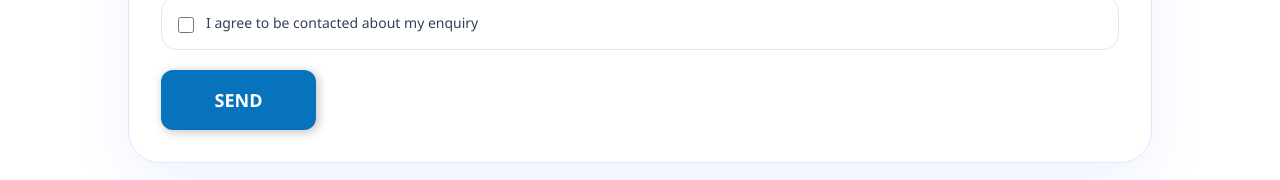
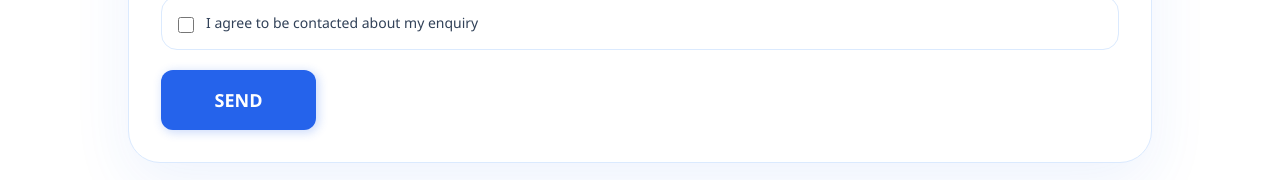
Before and after one commit to YojitSiddhant/builder-website, a Next.js app: page /contact in a window 1280 px wide. Shown: the part 1585-1765 px from the top of the page. Built offline with nearby package versions, Linux system fonts and the light colour scheme; no server answers.

Commit message:
Match contact button color to site

```diff
--- a/app/globals.css
+++ b/app/globals.css
@@ -36,6 +36,7 @@ body {
   user-select: none;
   text-align: center;
   position: relative;
+  background-color: #2563eb;
   transition: all 0.2s ease;
 }
 
@@ -47,7 +48,7 @@ body {
 
 .bt:active {
   transition: all 0.001s ease;
-  background-color: #5d9fcd;
+  background-color: #1d4ed8;
   box-shadow: #97989a 0 0 0 0;
   transform: translateX(1px) translateY(1px);
 }
--- a/components/contact-page.tsx
+++ b/components/contact-page.tsx
@@ -503,7 +503,7 @@ export function ContactPage() {
                 type="submit"
                 whileTap={{ scale: 0.99 }}
                 disabled={isSubmitting}
-                className="bt inline-flex w-full items-center justify-center gap-3 overflow-hidden rounded-[12px] bg-[#0873bd] px-6 py-4 text-[18px] font-semibold text-white shadow-[2px_2px_10px_1px_#cacaca] transition-all duration-200 disabled:cursor-not-allowed disabled:opacity-70 sm:w-[155px] sm:px-0 sm:py-0 sm:leading-[60px]"
+                className="bt inline-flex w-full items-center justify-center gap-3 overflow-hidden rounded-[12px] bg-blue-600 px-6 py-4 text-[18px] font-semibold text-white shadow-[2px_2px_10px_1px_rgba(37,99,235,0.22)] transition-all duration-200 disabled:cursor-not-allowed disabled:opacity-70 sm:w-[155px] sm:px-0 sm:py-0 sm:leading-[60px]"
               >
                 <span
                   aria-hidden="true"
```
